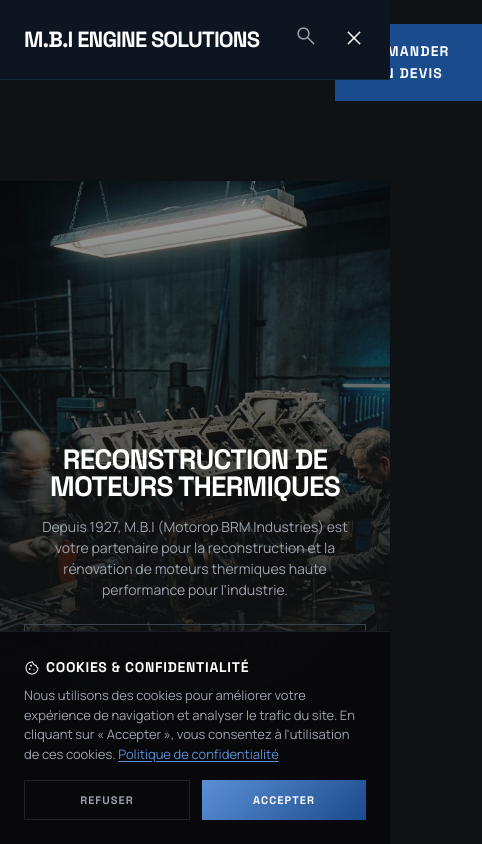
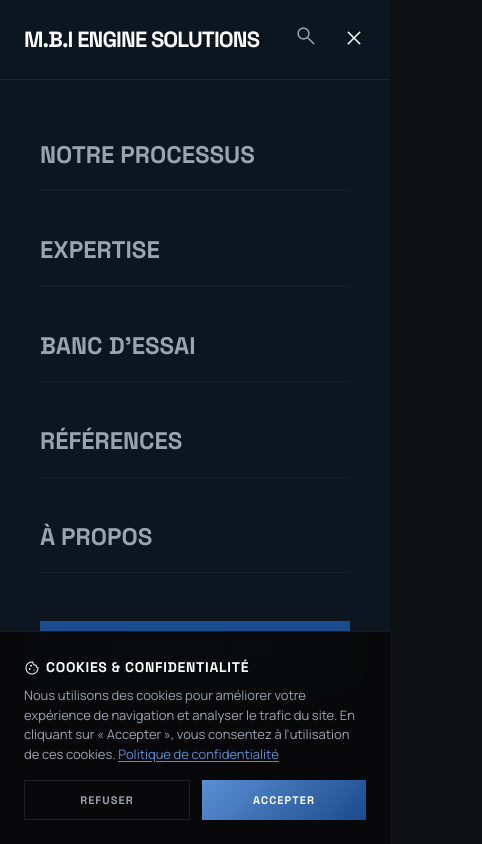
Before and after one commit to yannisastraconseil/mbi_site, a Next.js app: page / in a window 390 px wide. Both pictures are taken after a click on the button "menu". Shown: the top 844 px of the page, 482 px wide, since content can reach past the window. Built offline with nearby package versions, Linux system fonts and the light colour scheme.

Commit message:
📱 Fix responsive: hero compact mobile, bouton devis fix, paddings réduits
- Hero: 40vh en mobile, polices réduites
- Bug navbar mobile: fix class names (underscore → hyphen)
- Services/Process/CTA: paddings compacts en mobile
- DataHUD: grille 2 colonnes en mobile au lieu de 1

```diff
--- a/app/home.module.css
+++ b/app/home.module.css
@@ -288,7 +288,7 @@
   }
 
   .process__image {
-    height: 400px;
+    height: 300px;
   }
 
   .datahud__grid {
@@ -298,37 +298,103 @@
   .datahud__item:nth-child(2) {
     border-right: none;
   }
+
+  .process {
+    padding: var(--space-16) var(--space-8);
+  }
 }
 
 @media (max-width: 640px) {
+  .hero {
+    min-height: 40vh;
+    padding-top: 70px;
+  }
+
+  .hero__title {
+    font-size: 1.5rem;
+    margin-bottom: var(--space-3);
+  }
+
+  .hero__subtitle {
+    font-size: 0.8125rem;
+    margin-bottom: var(--space-4);
+  }
+
+  .hero__cta {
+    padding: var(--space-2) var(--space-6);
+    font-size: 0.75rem;
+  }
+
+  .services {
+    padding: var(--space-8) var(--space-4);
+  }
+
+  .services__header {
+    margin-bottom: var(--space-6);
+  }
+
+  .services__title {
+    font-size: 1.25rem;
+  }
+
   .services__grid {
     grid-template-columns: 1fr;
+    gap: var(--space-4);
+  }
+
+  .service-card {
+    padding: var(--space-6);
+  }
+
+  .process {
+    padding: var(--space-12) var(--space-4);
+  }
+
+  .process__content {
+    padding: var(--space-8);
   }
 
   .process__steps {
     grid-template-columns: 1fr;
+    gap: var(--space-4);
+  }
+
+  .process__step {
+    padding: var(--space-6);
+  }
+
+  .process__image-overlay {
+    padding: var(--space-6);
+  }
+
+  .datahud {
+    padding: var(--space-12) var(--space-4);
   }
 
   .datahud__grid {
-    grid-template-columns: 1fr;
+    grid-template-columns: 1fr 1fr;
   }
 
   .datahud__item {
+    padding: var(--space-6);
     border-right: none;
     border-bottom: 1px solid rgba(65, 71, 84, 0.2);
   }
 
-  .datahud__item:last-child {
+  .datahud__item:nth-child(even) {
+    border-left: 1px solid rgba(65, 71, 84, 0.2);
+  }
+
+  .datahud__item:nth-last-child(-n+2) {
     border-bottom: none;
   }
 
-  .hero {
-    min-height: 80vh;
+  .cta {
+    padding: var(--space-16) var(--space-4);
   }
 
-  .services,
-  .process,
-  .cta {
-    padding: var(--space-20) var(--space-6);
+  .cta__title {
+    font-size: 1.5rem;
+    margin-bottom: var(--space-8);
   }
 }
--- a/components/Navbar.js
+++ b/components/Navbar.js
@@ -61,14 +61,14 @@
 
       {/* Mobile menu */}
       <div
-        className={`${styles.navbar__mobile_overlay} ${mobileOpen ? styles.open : ''}`}
+        className={`${styles['navbar__mobile-overlay']} ${mobileOpen ? styles.open : ''}`}
         style={{ display: mobileOpen ? 'flex' : 'none' }}
       >
         {NAV_ITEMS.map((item) => (
           <Link
             key={item.href}
             href={item.href}
-            className={`${styles.navbar__mobile_link} ${
+            className={`${styles['navbar__mobile-link']} ${
               pathname === item.href ? styles['navbar__mobile-link--active'] : ''
             }`}
             onClick={() => setMobileOpen(false)}
```
